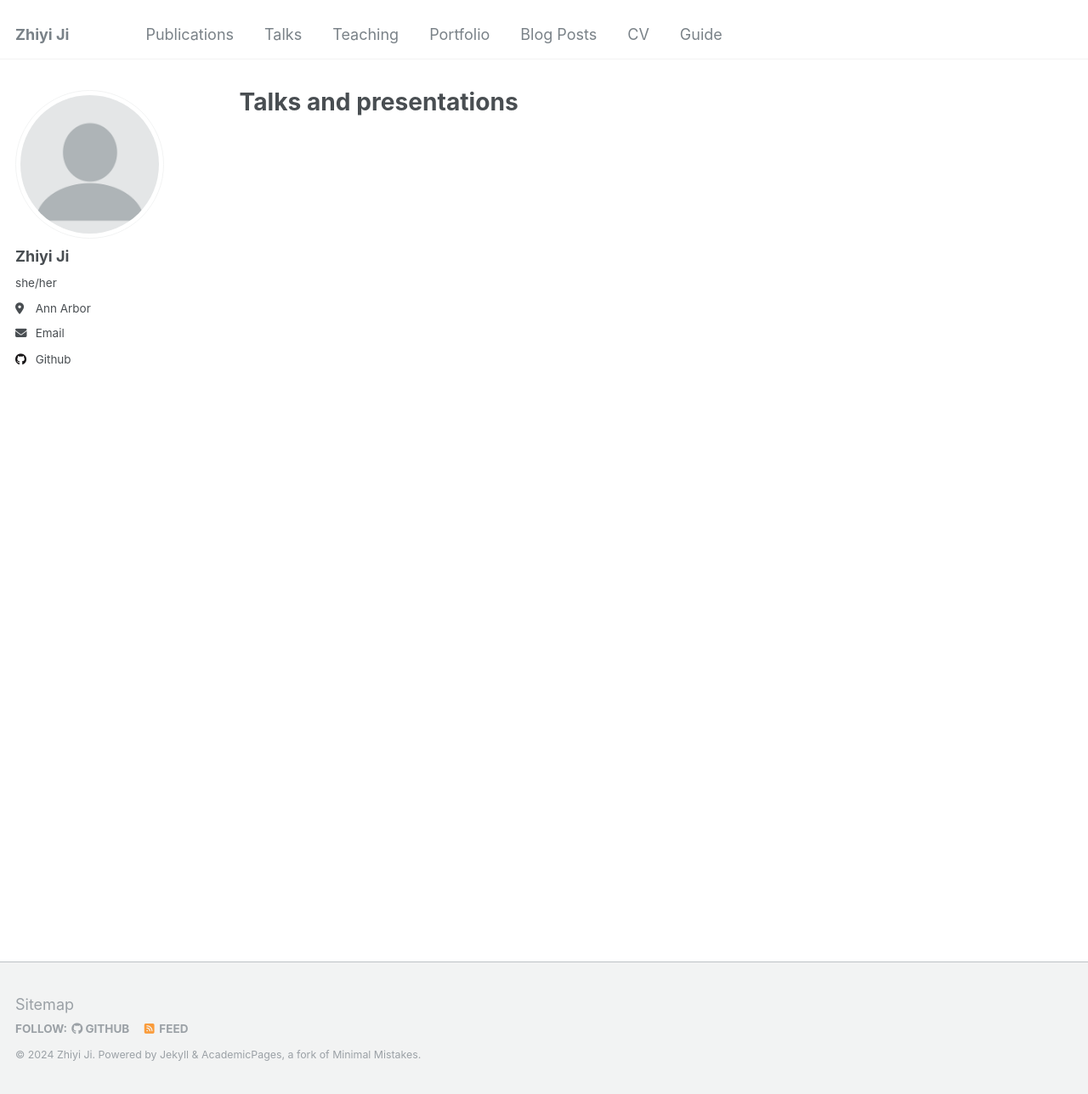
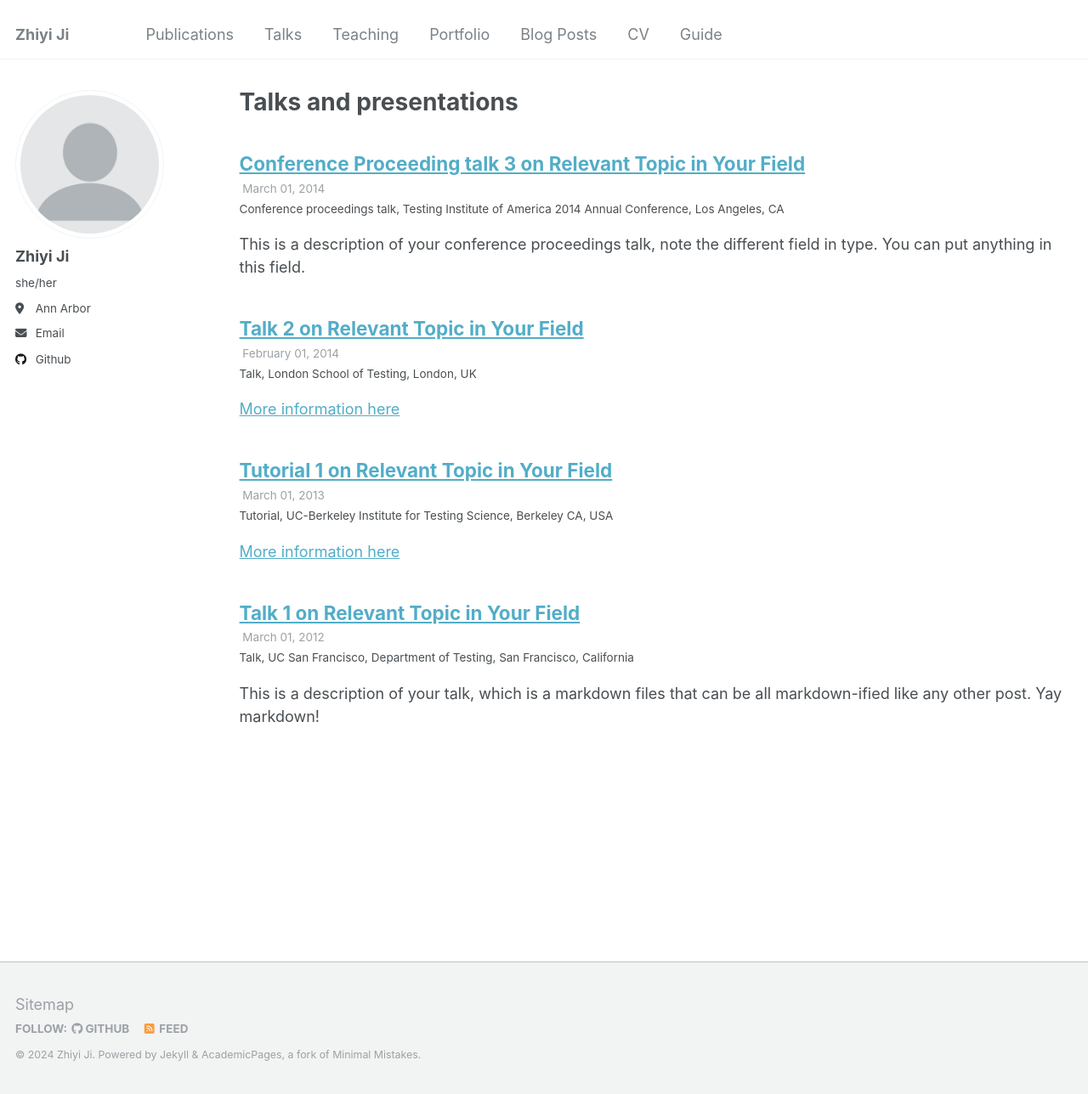
Before and after one commit to Geniusly-Stupid/Geniusly-Stupid.github.io, a Jekyll site: the page built from _pages/talks.html, in a window 1280 px wide and 1288 px high. Shown: the whole window at 85% size. Built offline with Jekyll 4.4.1, drawn with Linux system fonts in a browser that asks for light colours; part of the change alters nothing that is shown.

Commit message:
change personal info

```diff
--- a/_config.yml
+++ b/_config.yml
@@ -13,7 +13,7 @@ title_separator          : "-"
 name                     : &name "Zhiyi Ji"
 description              : &description "personal description"
 url                      : "https://geniusly-stupid.github.io/" # the base hostname & protocol for your site e.g. "https://mmistakes.github.io"
-baseurl                  : "" # the subpath of your site, e.g. "/blog"
+baseurl                  : "/blog" # the subpath of your site, e.g. "/blog"
 repository               : "Geniusly-Stupid/Geniusly-Stupid.github.io/"
 
 # Site Author - The following control what appear as part of the author content on the side bar.
@@ -216,9 +216,9 @@ collections:
   portfolio:
     output: true
     permalink: /:collection/:path/
-#  talks:
-#    output: true
-#    permalink: /:collection/:path/
+  talks:
+    output: true
+    permalink: /:collection/:path/
 
 
 # These settings control how pages and collections are included in the site
@@ -268,14 +268,14 @@ defaults:
       author_profile: true
       share: true
       comment: true
-#  # _talks
-#  - scope:
-#      path: ""
-#      type: talks
-#    values:
-#      layout: talk
-#      author_profile: true
-#      share: true
+  # _talks
+  - scope:
+      path: ""
+      type: talks
+    values:
+      layout: talk
+      author_profile: true
+      share: true
 
 
 # Sass/SCSS
```
